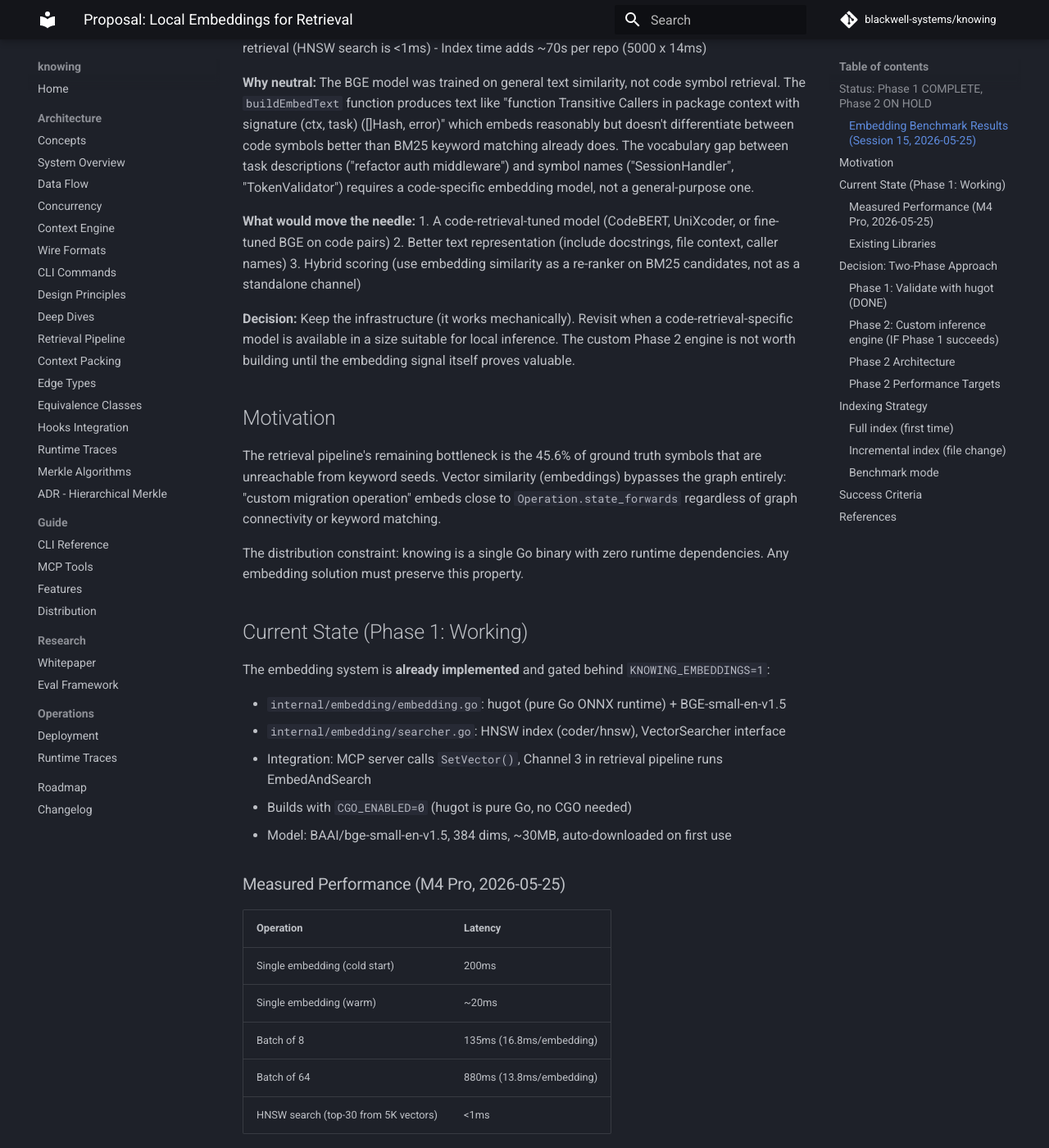
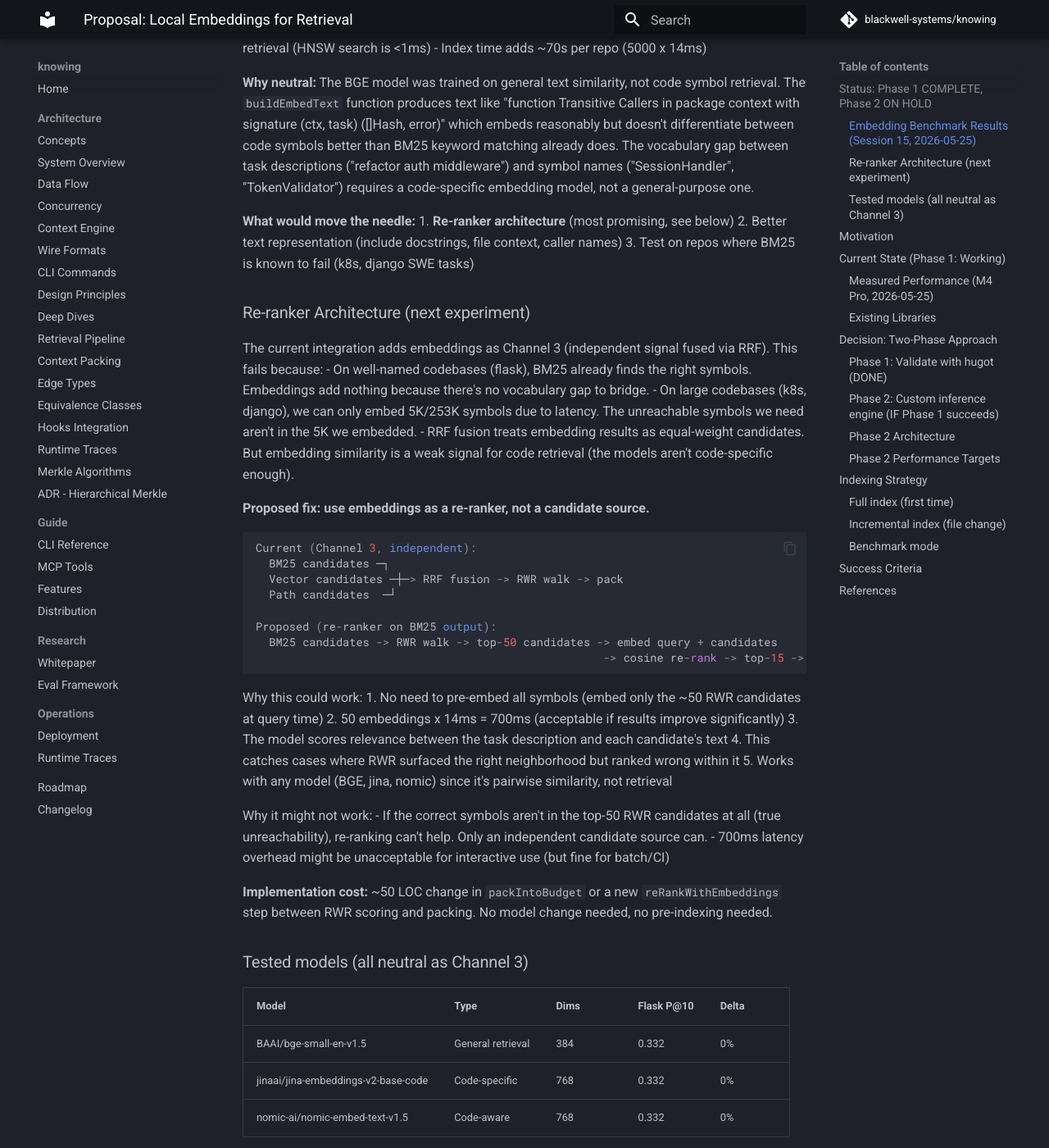
Before and after one commit to blackwell-systems/knowing, an MkDocs documentation site: the page built from docs/proposals/pure-go-embeddings.md, in a window 1280 px wide and 1400 px high, scrolled down 432 px. Shown: the whole window at 82% size. Built offline with MkDocs 1.6.1 and Material for MkDocs 9.7.7, drawn with Linux system fonts in a browser that asks for light colours; comment, search, counter and statistics services are not loaded; some of the changed text lies outside the part shown.

Commit message:
docs: re-ranker architecture proposed, all 3 models tested neutral as Channel 3

````diff
--- a/docs/proposals/pure-go-embeddings.md
+++ b/docs/proposals/pure-go-embeddings.md
@@ -25,10 +25,59 @@ symbol names ("SessionHandler", "TokenValidator") requires a code-specific embed
 model, not a general-purpose one.
 
 **What would move the needle:**
-1. A code-retrieval-tuned model (CodeBERT, UniXcoder, or fine-tuned BGE on code pairs)
+1. **Re-ranker architecture** (most promising, see below)
 2. Better text representation (include docstrings, file context, caller names)
-3. Hybrid scoring (use embedding similarity as a re-ranker on BM25 candidates, not as
-   a standalone channel)
+3. Test on repos where BM25 is known to fail (k8s, django SWE tasks)
+
+### Re-ranker Architecture (next experiment)
+
+The current integration adds embeddings as Channel 3 (independent signal fused via RRF).
+This fails because:
+- On well-named codebases (flask), BM25 already finds the right symbols. Embeddings
+  add nothing because there's no vocabulary gap to bridge.
+- On large codebases (k8s, django), we can only embed 5K/253K symbols due to latency.
+  The unreachable symbols we need aren't in the 5K we embedded.
+- RRF fusion treats embedding results as equal-weight candidates. But embedding
+  similarity is a weak signal for code retrieval (the models aren't code-specific enough).
+
+**Proposed fix: use embeddings as a re-ranker, not a candidate source.**
+
+```
+Current (Channel 3, independent):
+  BM25 candidates ─┐
+  Vector candidates ─┼─> RRF fusion -> RWR walk -> pack
+  Path candidates  ─┘
+
+Proposed (re-ranker on BM25 output):
+  BM25 candidates -> RWR walk -> top-50 candidates -> embed query + candidates
+                                                    -> cosine re-rank -> top-15 -> pack
+```
+
+Why this could work:
+1. No need to pre-embed all symbols (embed only the ~50 RWR candidates at query time)
+2. 50 embeddings x 14ms = 700ms (acceptable if results improve significantly)
+3. The model scores relevance between the task description and each candidate's text
+4. This catches cases where RWR surfaced the right neighborhood but ranked wrong within it
+5. Works with any model (BGE, jina, nomic) since it's pairwise similarity, not retrieval
+
+Why it might not work:
+- If the correct symbols aren't in the top-50 RWR candidates at all (true unreachability),
+  re-ranking can't help. Only an independent candidate source can.
+- 700ms latency overhead might be unacceptable for interactive use (but fine for batch/CI)
+
+**Implementation cost:** ~50 LOC change in `packIntoBudget` or a new `reRankWithEmbeddings`
+step between RWR scoring and packing. No model change needed, no pre-indexing needed.
+
+### Tested models (all neutral as Channel 3)
+
+| Model | Type | Dims | Flask P@10 | Delta |
+|-------|------|------|-----------|-------|
+| BAAI/bge-small-en-v1.5 | General retrieval | 384 | 0.332 | 0% |
+| jinaai/jina-embeddings-v2-base-code | Code-specific | 768 | 0.332 | 0% |
+| nomic-ai/nomic-embed-text-v1.5 | Code-aware | 768 | 0.332 | 0% |
+
+All three are neutral because the integration architecture (independent channel) is wrong
+for this problem, not because the models are bad.
 
 **Decision:** Keep the infrastructure (it works mechanically). Revisit when a
 code-retrieval-specific model is available in a size suitable for local inference.
````
